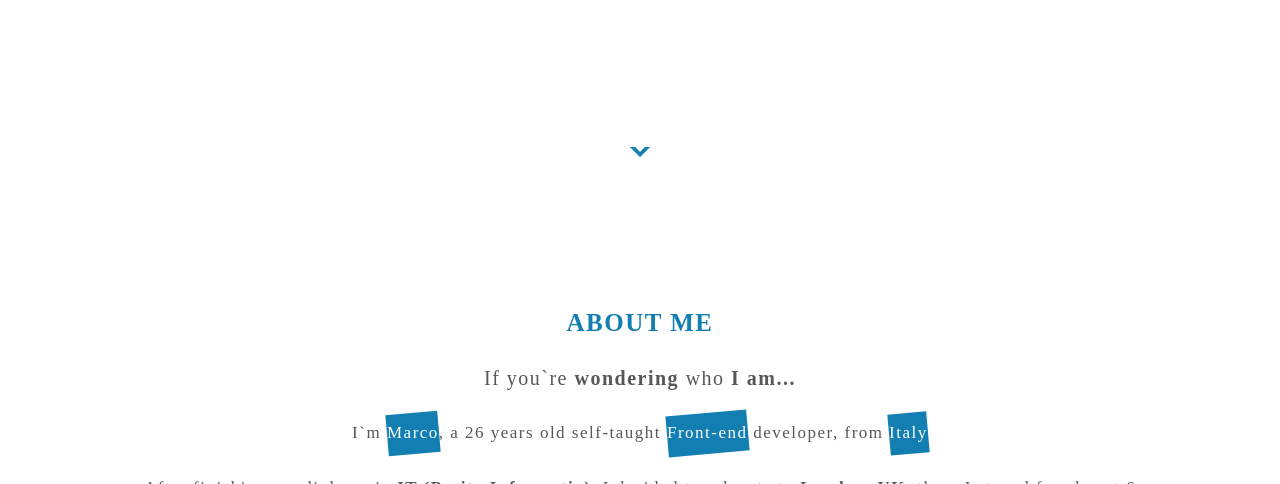
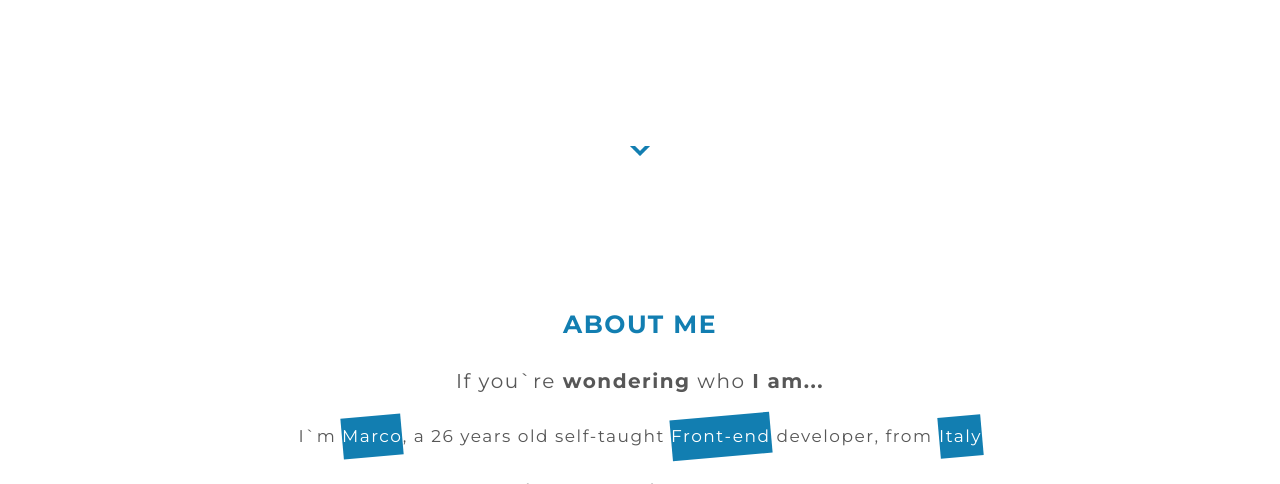
Before and after one commit to marcoazzurrini/portfolio, a website with bundled scripts: page index.html in a window 1280 px wide. Shown: the part 616-1100 px from the top of the page. Built offline with nearby package versions, Linux system fonts and the light colour scheme.

Commit message:
change font to montserrat

```diff
--- a/scss/utilities/_config.scss
+++ b/scss/utilities/_config.scss
@@ -1,6 +1,6 @@
 // TYPOGRAPHY
 $font-source            : 'https://fonts.googleapis.com/css?family=Montserrat:200,400,600,700&display=swap';
-$font-family            : 'Montserrat, sans-serif';
+$font-family            : 'Montserrat';
 $font-weight-light      : 200;
 $font-weight-medium     : 400;
 $font-weight-semibold   : 600;
```
Also changed, not shown: css/main.css.
